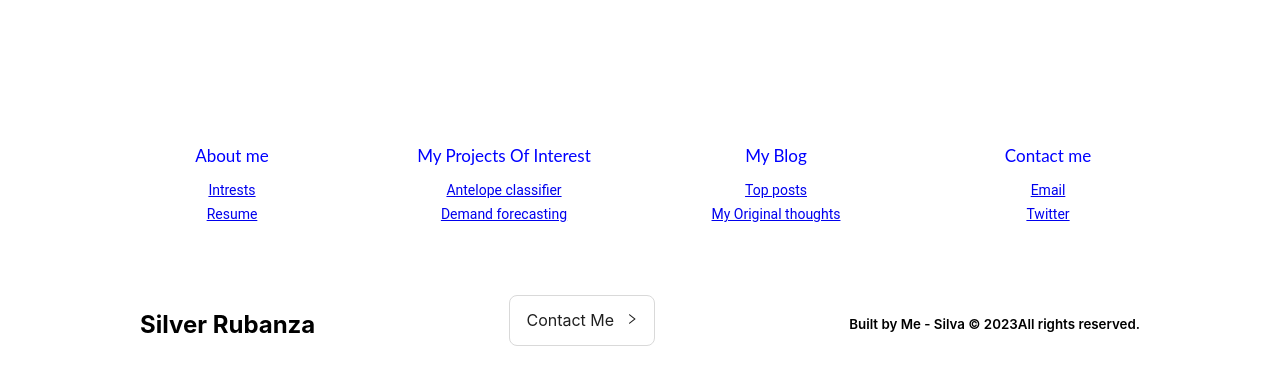
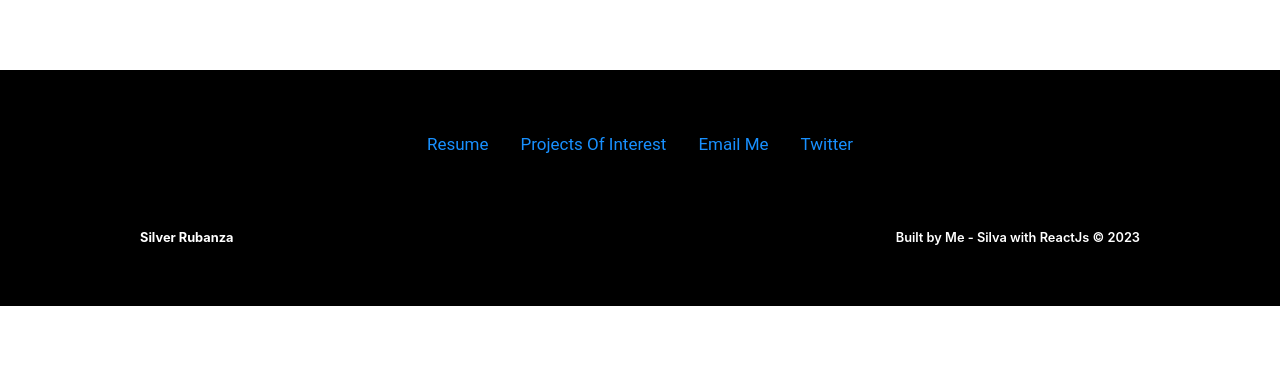
Before and after one commit to rubanzasilva/my-website, a React (Create React App) app: page / in a window 1280 px wide. Shown: the part 1007-1392 px from the top of the page. After the commit the page ends 1313 px from the top, so only its background shows below. Built offline with nearby package versions, Linux system fonts and the light colour scheme.

Commit message:
Footer changes
Footer design change

```diff
--- a/src/components/footer/footerElements.js
+++ b/src/components/footer/footerElements.js
@@ -3,7 +3,7 @@ import {Link} from 'react-router-dom';
 
 
 export const FooterContainer = styled.footer`
- background-color:#ffffff;
+ background-color:#000000;
  border-box:border-box;
 `
 export const FooterWrap = styled.div`
@@ -37,10 +37,10 @@ export const FooterLinkItems = styled.div`
  align-items:center;
  margin:16px;
  text-align:center;
- width:240px;
+//  width:240px;
  box-sizing:border-box;
  ${'' /* color:#35241A; */}
- color:#000000;
+ color:#ffffff;
 
 
  @media screen and (max-width:1000px) {
@@ -53,21 +53,18 @@ export const FooterLinkItems = styled.div`
      width:100%;
  }
 `
-export const FooterLinkTitle = styled.h1`
- margin-bottom:16px;
- ${'' /* color:#F7F2EF; */}
- color:#0000FF;
- font-family:"Lato","Roboto","Helvetica Neue",sans-serif;
- font-size:17px;
- font-weight:400;
-`
+// export const FooterLinkTitle = styled.h1`
+//  margin-bottom:16px;
+//  color:#1890ff;
+//  font-family:"Lato","Roboto","Helvetica Neue",sans-serif;
+//  font-size:17px;
+//  font-weight:400;
+// `
 export const FooterLink = styled(Link)`
- ${'' /* color:#F7F2EF; */}
-//  color:#191a1a;
- color:#000000
+ color:#1890ff;
  text-decoration:none;
  margin-bottom:0.5rem;
- font-size:14px;
+ font-size:17px;
  font-family:"Roboto","Helvetica Neue",sans-serif;
 
  &:hover {
@@ -93,21 +90,18 @@ export const SocialMediaWrap = styled.div`
  }
 `
 export const SocialLogo = styled(Link)`
- ${'' /* color:#F7F2EF; */}
- color:#000000;
+ color:#ffffff;
  justify-self:start;
  cursor:pointer;
  text-decoration:none;
- font-size:1.5rem;
+ font-size:0.8rem;
  display:flex;
  align-items:center;
- ${'' /* margin-top:16px; */}
  font-weight:bold;
  `
 export const WebsiteRights = styled.small`
- color:#000000;
- ${'' /* color:#35241A; */}
- ${'' /* margin-bottom:16px; */}
+ color:#ffffff;
  font-weight:600;
+ font-size:0.8rem;
 
 `
--- a/src/components/footer/index.js
+++ b/src/components/footer/index.js
@@ -1,9 +1,7 @@
 import React from 'react';
-import {FooterContainer,FooterWrap,FooterLinksContainer,FooterLinksWrapper,FooterLinkItems,FooterLinkTitle,FooterLink,SocialMedia,SocialMediaWrap,SocialLogo,WebsiteRights} from './footerElements';
-import {BackTop, Collapse} from 'antd';
+import {FooterContainer,FooterWrap,FooterLinksContainer,FooterLinksWrapper,FooterLinkItems,FooterLink,SocialMedia,SocialMediaWrap,SocialLogo,WebsiteRights} from './footerElements';
+import {BackTop} from 'antd';
 
-
-const { Panel } = Collapse;
 
 const Footer = () => {
     return (
@@ -16,9 +14,9 @@ const Footer = () => {
 
                  <FooterLinkItems id='footerLinkItemA'>
 
-                     <FooterLinkTitle>About me</FooterLinkTitle>
+                     {/* <FooterLinkTitle>My Resume</FooterLinkTitle> */}
 
-                     <FooterLink to="/">Intrests</FooterLink>
+
                      <FooterLink to="https://d3q0oijmiduzg2.cloudfront.net/rubanzasilver/resumeSilva.pdf" target='_blank'>Resume</FooterLink>
 
                  </FooterLinkItems>
@@ -27,10 +25,10 @@ const Footer = () => {
 
                  <FooterLinkItems id='footerLinkItemB'>
 
-                     <FooterLinkTitle>My Projects Of Interest</FooterLinkTitle>
+                     {/* <FooterLinkTitle>My Projects Of Interest</FooterLinkTitle> */}
 
-                     <FooterLink href="https://d3q0oijmiduzg2.cloudfront.net/rubanzasilver/antelopes.jpeg" target='_blank'>Antelope classifier</FooterLink>
-                     <FooterLink to="/">Demand forecasting</FooterLink>
+                     <FooterLink href="https://d3q0oijmiduzg2.cloudfront.net/rubanzasilver/antelopes.jpeg" target='_blank'>Projects Of Interest</FooterLink>
+
 
                  </FooterLinkItems>
 
@@ -38,19 +36,17 @@ const Footer = () => {
 
                  <FooterLinkItems id='footerLinkItemC'>
 
-                     <FooterLinkTitle>My Blog</FooterLinkTitle>
+                     {/* <FooterLinkTitle>My Blog</FooterLinkTitle> */}
 
-                     <FooterLink href="https://d3q0oijmiduzg2.cloudfront.net/rubanzasilver/antelopes.jpeg" target='_blank'>Top posts</FooterLink>
-                     <FooterLink to="/">My Original thoughts </FooterLink>
+                     <FooterLink href="mailto:rubanza@rubanzasilver.xyz" target="_blank" arial-label="Email">Email Me</FooterLink>
 
                  </FooterLinkItems>
 
 
                  <FooterLinkItems id='footerLinkItemD'>
 
-                     <FooterLinkTitle>Contact me</FooterLinkTitle>
+                     {/* <FooterLinkTitle>Email Me</FooterLinkTitle> */}
 
-                     <FooterLink href="mailto:rubanza@rubanzasilver.xyz" target="_blank" arial-label="Email">Email</FooterLink>
                      <FooterLink href="https://twitter.com/countfettucine/" target="_blank" arial-label="Twitter">Twitter</FooterLink>
 
                  </FooterLinkItems>
@@ -69,13 +65,7 @@ const Footer = () => {
                     <SocialLogo to="/">
                     <p>Silver Rubanza</p>
                     </SocialLogo>
-                    <Collapse id="accordionWrapper" accordion expandIconPosition='right' style={{fontSize:"16px" , backgroundColor:"#fff" , marginBottom:"8px"}}>
-                        <Panel header="Contact Me" key="1">
-                            <p>rubanza@rubanzasilver.xyz</p>
-                        </Panel>
-                        </Collapse>
-                    <WebsiteRights>Built by Me - Silva © {new Date().getFullYear()}
-                      All rights reserved.</WebsiteRights>
+                    <WebsiteRights>Built by Me - Silva with ReactJs © {new Date().getFullYear()}</WebsiteRights>
 
                 </SocialMediaWrap>
             </SocialMedia>
```
